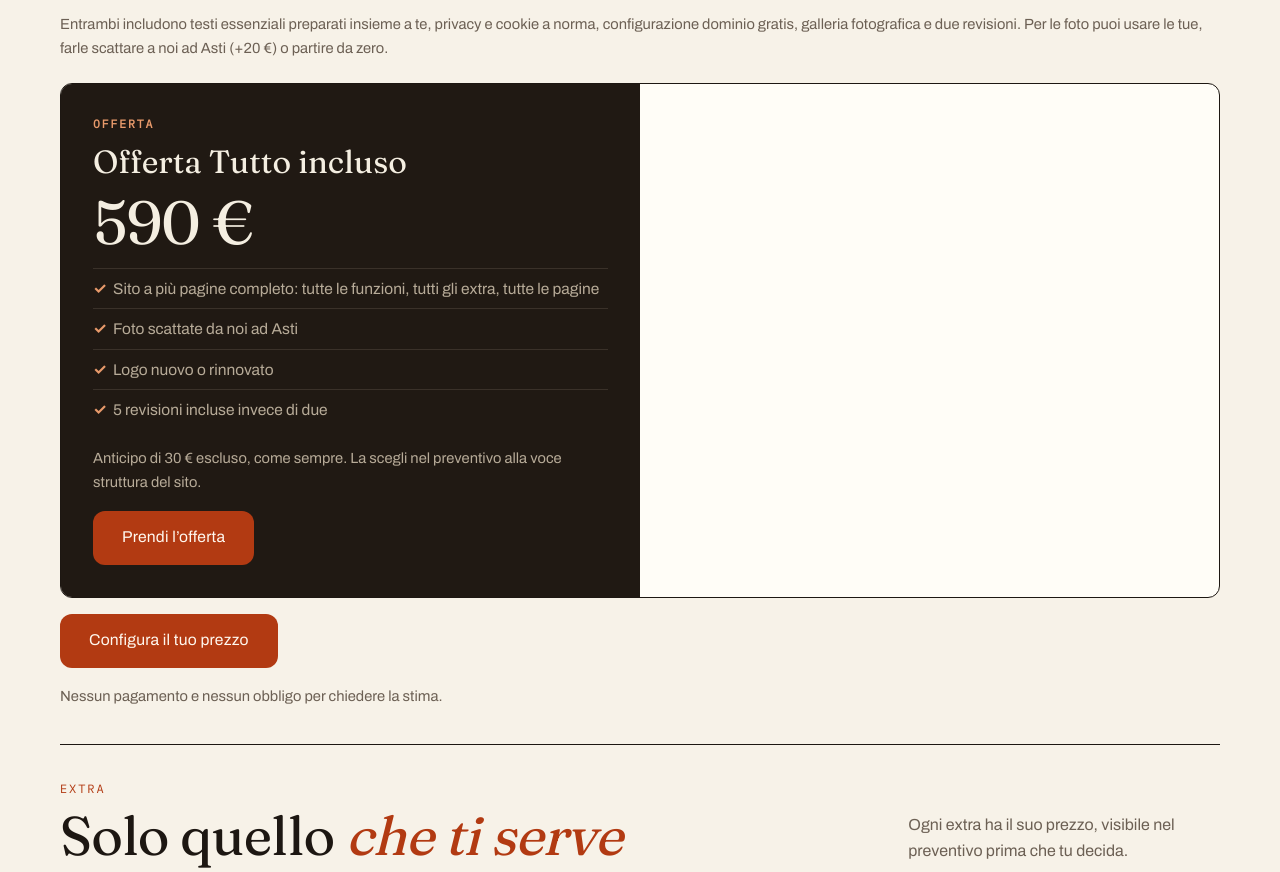
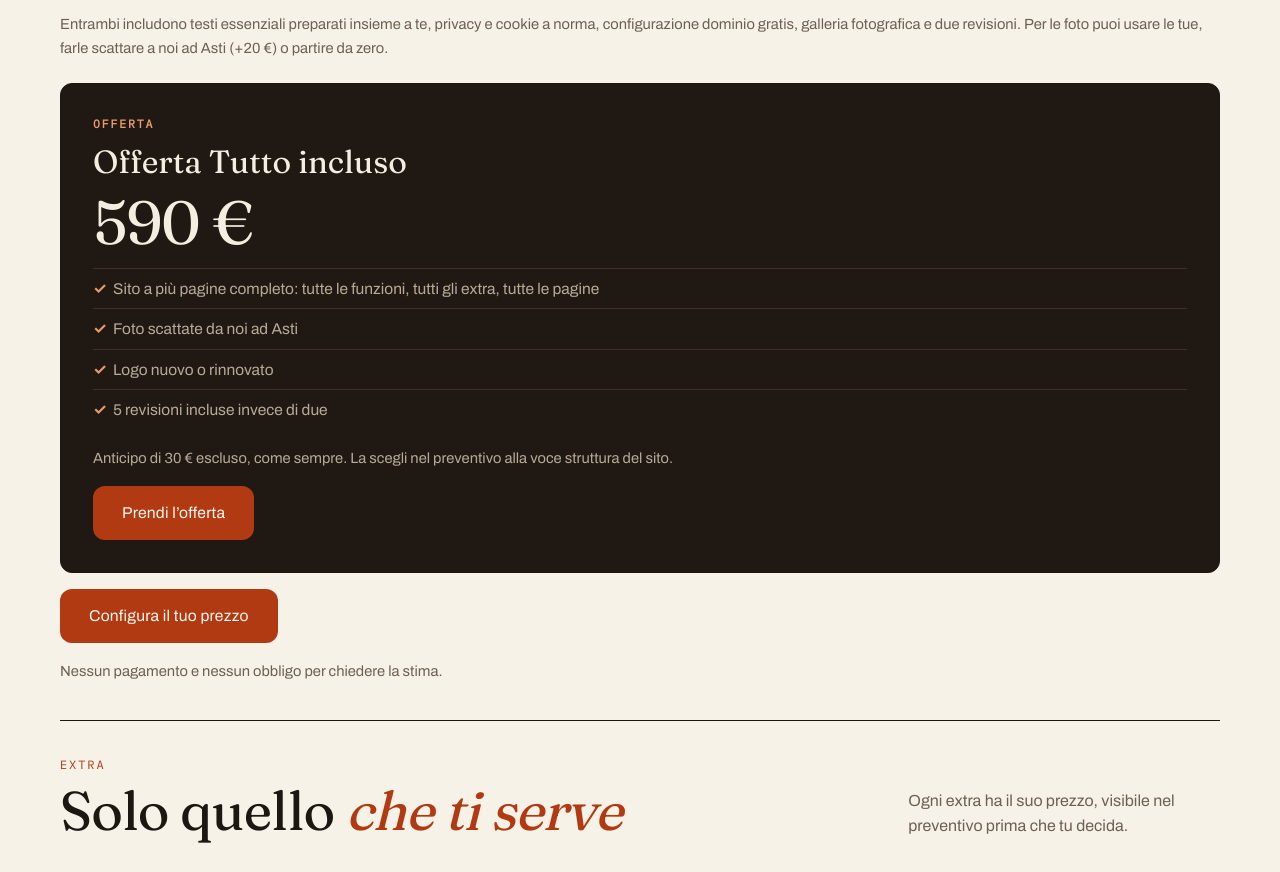
Before and after one commit to TREBLADEV72800/TreblaStudio, an Astro site: page /prezzi in a window 1280 px wide. Shown: the part 914-1786 px from the top of the page. Built offline with nearby package versions, Linux system fonts and the light colour scheme; Astro itself is replaced by a stand-in of ours; a web font is replaced by a local one.

Commit message:
fix(prezzi): offerta come card singola a tutta larghezza

```diff
--- a/src/pages/prezzi/index.astro
+++ b/src/pages/prezzi/index.astro
@@ -54,8 +54,7 @@ import { SITE_EXTRAS, SOCIAL_OPTIONS, DESIGN_OPTIONS, OFFERTA_SITO } from '../..
         </div>
       </div>
       <p class="prezzo-nota" data-reveal style="margin:14px 0 0">Entrambi includono testi essenziali preparati insieme a te, privacy e cookie a norma, configurazione dominio gratis, galleria fotografica e due revisioni. Per le foto puoi usare le tue, farle scattare a noi ad Asti (+20 €) o partire da zero.</p>
-      <div class="prezzi-griglia" id="offerta" data-reveal style="margin-block-start:22px">
-        <div class="prezzo prezzo-evidenza">
+      <div class="prezzo prezzo-evidenza offerta-solo" id="offerta" data-reveal>
           <p class="prezzo-kicker">Offerta</p>
           <h2 style="font:600 clamp(1.5rem,2.6vw,2rem)/1.1 var(--serif);margin:0">{OFFERTA_SITO.nome}</h2>
           <p class="prezzo-cifra">{OFFERTA_SITO.prezzo} €</p>
@@ -69,7 +68,6 @@ import { SITE_EXTRAS, SOCIAL_OPTIONS, DESIGN_OPTIONS, OFFERTA_SITO } from '../..
           <div class="hero-azioni" style="margin-block-start:16px">
             <a class="btn btn-mattone" href="/preventivo">Prendi l’offerta</a>
           </div>
-        </div>
       </div>
       <div class="hero-azioni" data-reveal style="margin-block-start:16px">
         <a class="btn btn-mattone" href="/preventivo">Configura il tuo prezzo</a>
--- a/src/styles.css
+++ b/src/styles.css
@@ -662,6 +662,8 @@ body.menu-aperto {
 .prezzo-evidenza ul li::before { color: var(--mattone-chiaro); }
 .prezzo-nota { margin: 16px 0 0; color: var(--morbido); font-size: 0.92rem; }
 .prezzo-evidenza .prezzo-nota { color: var(--notte-morbido); }
+/* Card singola a tutta larghezza (offerta): niente griglia, niente buchi */
+.offerta-solo { border: 1px solid var(--inchiostro); border-radius: 12px; margin-block-start: 22px; }
 
 .extra-lista { list-style: none; margin: 18px 0 0; padding: 0; }
 .extra-lista li {
```
